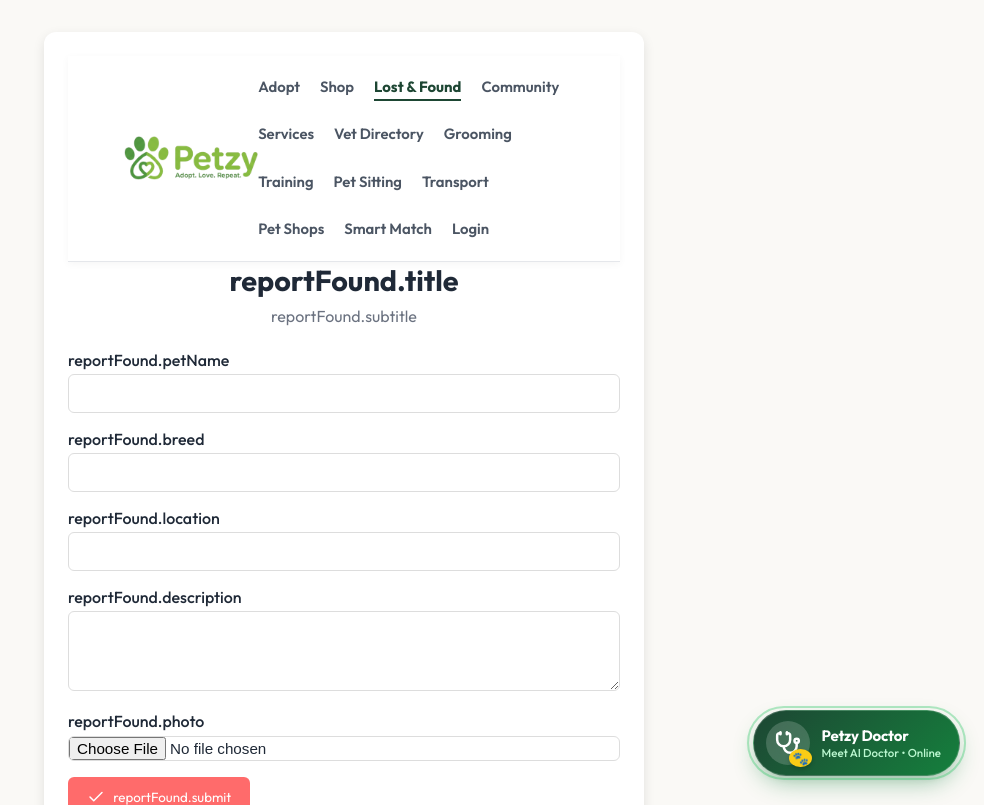
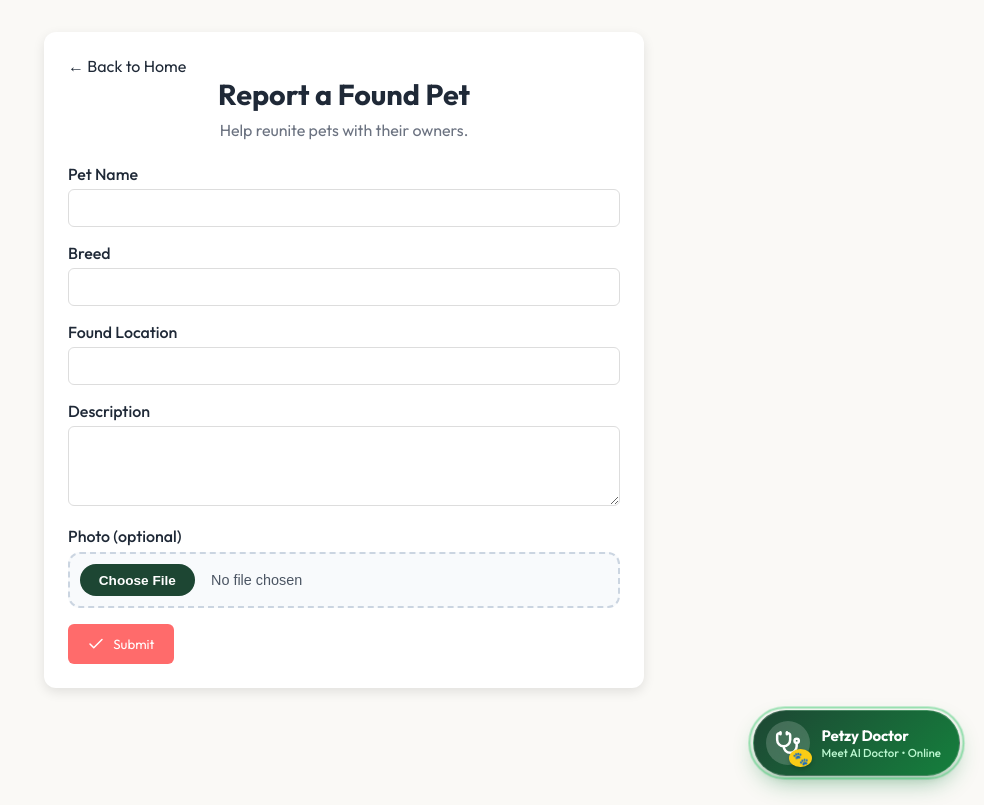
Before and after one commit to shihariAyodya/pet-care-platform, a React (Vite) app: page /report-found in a window 1280 px wide. Shown: the top 805 px of the page, without its empty margins (296-1280 px from the left). Built offline with nearby package versions, Linux system fonts and the light colour scheme; a web font is replaced by a local one.

Commit message:
Remove language button, navbar and footer from report pages, style file upload

```diff
--- a/src/pages/Home.jsx
+++ b/src/pages/Home.jsx
@@ -15,7 +15,6 @@ import {
   ArrowRight,
   Stethoscope,
   Tag,
-  Globe,
   Flame,
   MapPin,
   Dog,
@@ -38,7 +37,6 @@ import {
   Sparkles,
   Wand2
 } from "lucide-react";
-import { useLanguage } from "../context/LanguageContext";
 import { useAuth } from "../context/AuthContext";
 import { useCart } from "../context/CartContext";
 import CartDrawer from "../components/CartDrawer";
@@ -48,7 +46,6 @@ import "../styles/Home.css";
 
 
 function Home() {
-  const { language, toggleLanguage } = useLanguage();
   const { currentUser, isAuthenticated } = useAuth();
   const { totalCartCount, setIsCartOpen, wishlist } = useCart();
   const [selectedCategory] = useState("All Categories");
@@ -96,10 +93,6 @@ function Home() {
 
           {/* User & Cart Actions */}
           <div className="header-actions">
-            <button className="action-item" onClick={toggleLanguage} title="Switch Language">
-              <Globe size={20} />
-              <span>{language === "en" ? "EN" : "සිං"}</span>
-            </button>
             <Link to="/community" className="action-item" style={{ textDecoration: "none", color: "inherit" }} title="Petzy Community & Moments">
               <Users size={20} />
               <span>Community</span>
--- a/src/pages/ReportFound.jsx
+++ b/src/pages/ReportFound.jsx
@@ -1,12 +1,9 @@
-import Navbar from "../components/Navbar";
-import Footer from "../components/Footer";
 import { useState } from "react";
-import { useLanguage } from "../context/LanguageContext";
+import { Link } from "react-router-dom";
 import "../styles/ReportFound.css";
 import { Check } from "lucide-react";
 
 function ReportFound() {
-  const { t } = useLanguage();
   const [form, setForm] = useState({
     name: "",
     breed: "",
@@ -26,40 +23,39 @@ function ReportFound() {
   const handleSubmit = (e) => {
     e.preventDefault();
     console.log("Found pet report submitted", form);
-    alert(t("reportFound.successMessage") || "Thank you for reporting!");
+    alert("Thank you for reporting!");
   };
 
   return (
     <div className="report-found-page">
-      <Navbar />
-      <h2 className="page-title">{t("reportFound.title") || "Report a Found Pet"}</h2>
-      <p className="page-subtitle">{t("reportFound.subtitle") || "Help reunite pets with their owners."}</p>
+      <Link to="/">← Back to Home</Link>
+      <h2 className="page-title">Report a Found Pet</h2>
+      <p className="page-subtitle">Help reunite pets with their owners.</p>
       <form className="report-form" onSubmit={handleSubmit}>
         <label>
-          {t("reportFound.petName") || "Pet Name"}
+          Pet Name
           <input type="text" name="name" value={form.name} onChange={handleChange} required />
         </label>
         <label>
-          {t("reportFound.breed") || "Breed"}
+          Breed
           <input type="text" name="breed" value={form.breed} onChange={handleChange} required />
         </label>
         <label>
-          {t("reportFound.location") || "Found Location"}
+          Found Location
           <input type="text" name="location" value={form.location} onChange={handleChange} required />
         </label>
         <label>
-          {t("reportFound.description") || "Description"}
+          Description
           <textarea name="description" value={form.description} onChange={handleChange} required />
         </label>
         <label className="photo-upload">
-          {t("reportFound.photo") || "Photo (optional)"}
+          Photo (optional)
           <input type="file" name="photo" accept="image/*" onChange={handleChange} />
         </label>
         <button type="submit" className="submit-btn">
-          <Check size={18} /> {t("reportFound.submit") || "Submit"}
+          <Check size={18} /> Submit
         </button>
       </form>
-    <Footer />
     </div>
   );
 }
--- a/src/pages/ReportLost.jsx
+++ b/src/pages/ReportLost.jsx
@@ -1,12 +1,9 @@
-import Navbar from "../components/Navbar";
-import Footer from "../components/Footer";
 import { useState } from "react";
-import { useLanguage } from "../context/LanguageContext";
+import { Link } from "react-router-dom";
 import "../styles/ReportLost.css";
 import { Check } from "lucide-react";
 
 function ReportLost() {
-  const { t } = useLanguage();
   const [form, setForm] = useState({
     name: "",
     breed: "",
@@ -27,40 +24,39 @@ function ReportLost() {
     e.preventDefault();
     // Placeholder: In a real app, submit to backend
     console.log("Lost pet report submitted", form);
-    alert(t("reportLost.successMessage") || "Report submitted!");
+    alert("Report submitted!");
   };
 
   return (
     <div className="report-lost-page">
-      <Navbar />
-      <h2 className="page-title">{t("reportLost.title") || "Report a Lost Pet"}</h2>
-      <p className="page-subtitle">{t("reportLost.subtitle") || "Help us find your missing companion."}</p>
+      <Link to="/">← Back to Home</Link>
+      <h2 className="page-title">Report a Lost Pet</h2>
+      <p className="page-subtitle">Help us find your missing companion.</p>
       <form className="report-form" onSubmit={handleSubmit}>
         <label>
-          {t("reportLost.petName") || "Pet Name"}
+          Pet Name
           <input type="text" name="name" value={form.name} onChange={handleChange} required />
         </label>
         <label>
-          {t("reportLost.breed") || "Breed"}
+          Breed
           <input type="text" name="breed" value={form.breed} onChange={handleChange} required />
         </label>
         <label>
-          {t("reportLost.location") || "Last Seen Location"}
+          Last Seen Location
           <input type="text" name="location" value={form.location} onChange={handleChange} required />
         </label>
         <label>
-          {t("reportLost.description") || "Description"}
+          Description
           <textarea name="description" value={form.description} onChange={handleChange} required />
         </label>
         <label className="photo-upload">
-          {t("reportLost.photo") || "Photo (optional)"}
+          Photo (optional)
           <input type="file" name="photo" accept="image/*" onChange={handleChange} />
         </label>
         <button type="submit" className="submit-btn">
-          <Check size={18} /> {t("reportLost.submit") || "Submit Report"}
+          <Check size={18} /> Submit Report
         </button>
       </form>
-    <Footer />
     </div>
   );
 }
--- a/src/styles/ReportLost.css
+++ b/src/styles/ReportLost.css
@@ -62,3 +62,39 @@
 .submit-btn:hover {
   background: var(--primary-dark, #e05555);
 }
+
+
+.photo-upload input[type="file"] {
+  width: 100%;
+  margin-top: 0.4rem;
+  padding: 0.6rem;
+  border: 2px dashed #cbd5e1;
+  border-radius: 12px;
+  background: #f8fafc;
+  color: var(--text-secondary);
+  font-size: 0.9rem;
+  cursor: pointer;
+  transition: border-color 0.2s, background 0.2s;
+}
+
+.photo-upload input[type="file"]:hover {
+  border-color: var(--green-dark);
+  background: #f1f7f3;
+}
+
+.photo-upload input[type="file"]::file-selector-button {
+  background-color: var(--green-dark);
+  color: #ffffff;
+  border: none;
+  padding: 0.55rem 1.2rem;
+  margin-right: 1rem;
+  border-radius: 20px;
+  font-weight: 600;
+  font-size: 0.85rem;
+  cursor: pointer;
+  transition: background 0.2s;
+}
+
+.photo-upload input[type="file"]::file-selector-button:hover {
+  background-color: var(--green-hover);
+}
```
Also changed, not shown: src/styles/ReportFound.css (line endings or trailing spaces), 1 other file (tests, documents, lock files or other folders).
